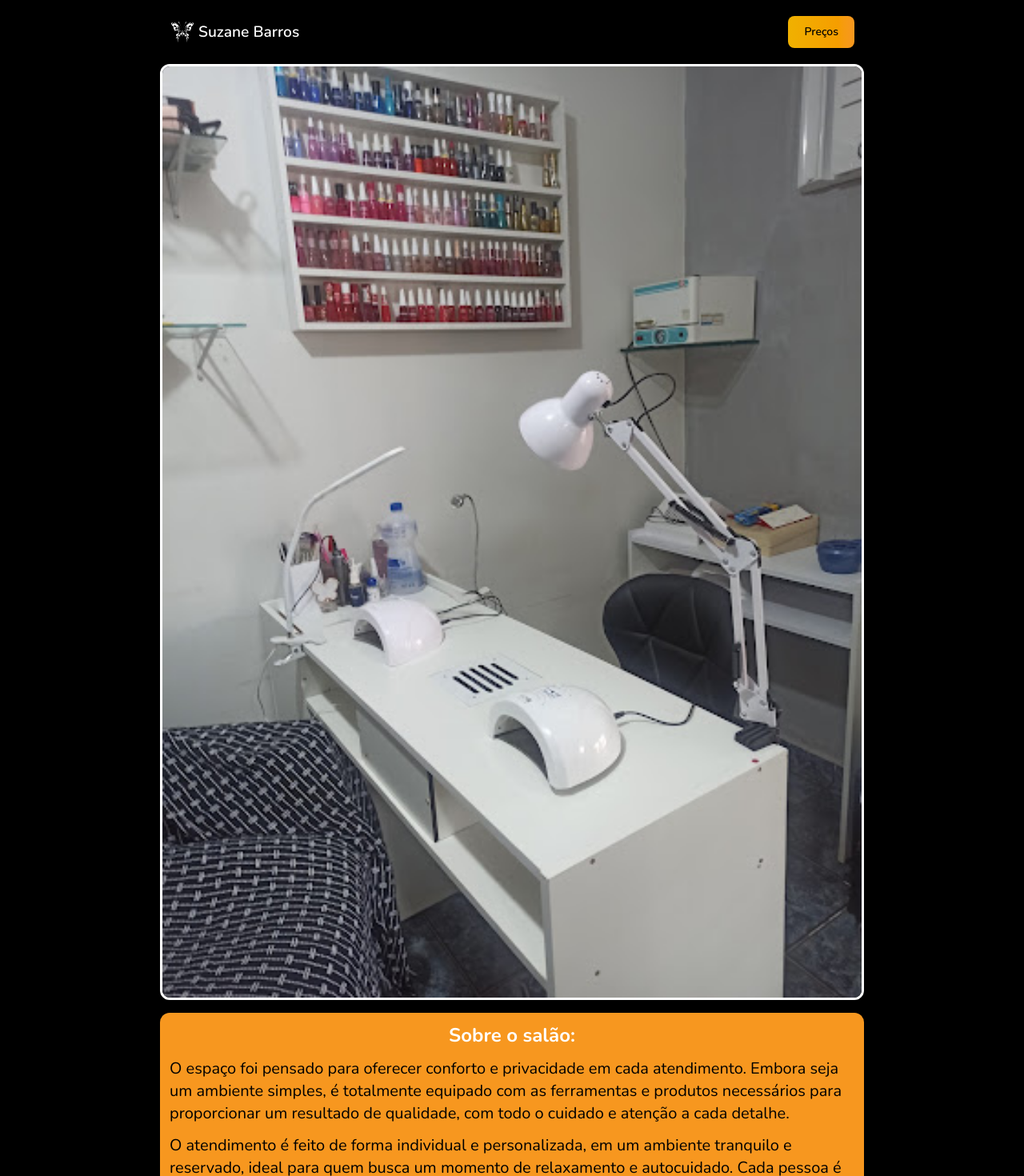
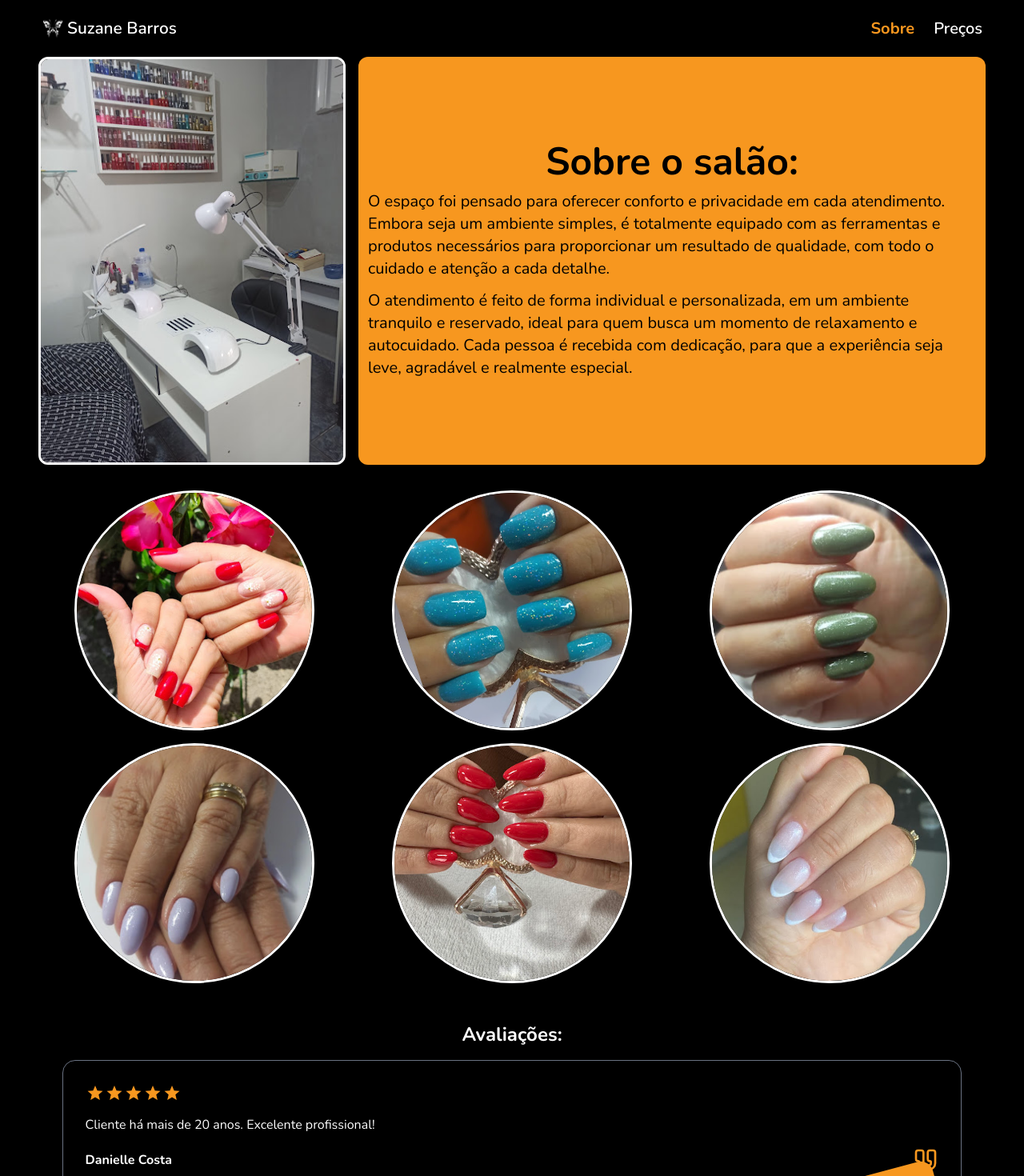
Before and after one commit to WendersonBarros/beauty-salon, a React (Vite) app in the folder frontend/: page / in a window 1280 px wide. Shown: the top 1470 px of the page at 80% size. Built offline with nearby package versions, Linux system fonts and the light colour scheme.

Commit message:
feat: improve `Header`, `Home` layout and `Home` sections; style adjustments

```diff
--- a/frontend/src/components/Header.tsx
+++ b/frontend/src/components/Header.tsx
@@ -1,22 +1,47 @@
+import { Link, useLocation, useNavigate } from "react-router-dom";
 import logo from "../assets/small-logo.jpg";
 
 function Header() {
+  const pathname = useLocation().pathname;
+  const navigate = useNavigate();
+
   return (
-    <header className="flex justify-between items-center p-5 min-h-[10%] text-white">
-      <div className="flex items-center gap-1 w-[50%] cursor-pointer">
-        <img src={logo} className="w-[2rem]" />
-        <h1 className="text-[1.2rem] font-semibold">Suzane Barros</h1>
+    <header
+      className="flex justify-between items-center py-5 z-1
+    px-3 min-h-[10%] text-white sticky top-0 bg-black"
+    >
+      <div
+        className="flex items-center gap-1 w-[50%] cursor-pointer"
+        onClick={() => navigate("/")}
+      >
+        <img src={logo} className="w-5 md:w-7" />
+        <h1
+          className="text-[1.1rem] md:text-[1.3rem] font-semibold"
+        >
+          Suzane Barros
+        </h1>
       </div>
-      <div>
-        <button
-          type="button"
-          className="text-black bg-gradient-to-r from-yellow-500
-          to-darkYellow hover:bg-gradient-to-bl focus:ring-4 focus:outline-none
-          focus:ring-white font-semibold rounded-lg text-sm px-5 py-2.5
-          text-center cursor-pointer"
+      <div
+        className="flex items-center justify-end gap-6 w-[50%]"
+      >
+        <Link
+          to="/"
+          className={`${pathname === "/"
+            ? "text-darkYellow font-bold"
+            : "text-white font-semibold"
+            }
+          hover:text-darkYellow md:text-xl
+          text-sm text-center cursor-pointer`}
+        >
+          Sobre
+        </Link>
+        <Link
+          to="/prices"
+          className="text-white hover:text-darkYellow
+          font-semibold text-sm md:text-xl text-center cursor-pointer"
         >
           Preços
-        </button>
+        </Link>
       </div>
     </header>
   );
--- a/frontend/src/index.css
+++ b/frontend/src/index.css
@@ -20,6 +20,6 @@ body {
   min-width: 320px;
   min-height: 100vh;
   background-color: #000000;
-  max-width: 56rem;
+  max-width: 75rem;
   margin: 0 auto;
 }
--- a/frontend/src/pages/Home/About.tsx
+++ b/frontend/src/pages/Home/About.tsx
@@ -1,17 +1,18 @@
 function About() {
   return (
     <section
-      className="flex flex-col items-center w-full gap-3 bg-darkYellow p-3 rounded-xl"
+      className="flex flex-col items-center justify-center w-full gap-3
+      bg-darkYellow p-3 rounded-xl [grid-area:bb]"
     >
-      <h2 className="font-bold text-2xl text-white">Sobre o salão:</h2>
+      <h2 className="font-bold text-3xl lg:text-5xl text-black">Sobre o salão:</h2>
 
-      <p className="text-xl text-black">
+      <p className="text-[1.1rem] lg:text-xl text-black">
         O espaço foi pensado para oferecer conforto e privacidade em cada atendimento.
         Embora seja um ambiente simples, é totalmente equipado com as ferramentas e produtos
         necessários para proporcionar um resultado de qualidade, com todo o cuidado e atenção a cada detalhe.
       </p>
 
-      <p className="text-xl text-black">
+      <p className="text-[1.1rem] lg:text-xl text-black">
         O atendimento é feito de forma individual e personalizada, em um ambiente tranquilo e reservado,
         ideal para quem busca um momento de relaxamento e autocuidado. Cada pessoa é recebida com dedicação,
         para que a experiência seja leve, agradável e realmente especial.
--- a/frontend/src/pages/Home/Gallery.tsx
+++ b/frontend/src/pages/Home/Gallery.tsx
@@ -10,10 +10,14 @@ function Gallery() {
   const images = [nail1, nail2, nail3, nail4, nail5, nail6];
 
   return (
-    <section className="w-full my-4">
-      <div className="flex justify-between flex-wrap gap-y-4 gap-x-2">
+    <section className="w-full my-4 [grid-area:cc]">
+      <div className="grid md:grid-cols-3 gap-y-4 gap-x-2">
         {images.map((image, idx) => {
-          return <Card key={idx} image={image} styles="w-60 h-60 mx-auto" />
+          return <Card
+            key={idx}
+            image={image}
+            styles="w-63 h-63 lg:w-75 lg:h-75 mx-auto"
+          />
         })}
       </div>
     </section>
--- a/frontend/src/pages/Home/Home.tsx
+++ b/frontend/src/pages/Home/Home.tsx
@@ -7,10 +7,17 @@ import Links from "./Links.tsx";
 function Home() {
   return (
     <main
-      className="flex flex-col  items-center bg-black min-h-[80%] w-full
+      className="grid md:grid-cols-2
+      [grid-template-areas:'aa'_'bb'_'cc'_'dd'_'ee']
+      md:[grid-template-areas:'aa_bb'_'cc_cc'_'dd_dd'_'ee_ee']
+      lg:[grid-template-areas:'aa_bb_bb'_'cc_cc_cc'_'dd_dd_dd'_'ee_ee_ee']
+      auto-cols-fr justify-items-center bg-black min-h-[80%] w-full
       text-white px-2 gap-4 overflow-x-hidden"
     >
-      <figure className="w-full flex justify-center max-w-4xl m-auto">
+      <figure
+        className="w-full flex justify-center
+        max-w-4xl m-auto [grid-area:aa]"
+      >
         <img
           src={salonPhoto}
           alt="Foto do espaço do salão de beleza"
@@ -20,7 +27,7 @@ function Home() {
       <About />
       <Gallery />
       <Reviews />
-      <Links/>
+      <Links />
     </main>
   )
 }
--- a/frontend/src/pages/Home/Links.tsx
+++ b/frontend/src/pages/Home/Links.tsx
@@ -3,7 +3,7 @@ import { SiGooglemaps, SiInstagram } from "react-icons/si";
 function Links() {
   return (
     <section
-      className="w-full mb-8"
+      className="w-full mb-8 [grid-area:ee]"
     >
       <h2 className="font-bold text-2xl text-white text-center my-4">
         Links:
--- a/frontend/src/pages/Home/Reviews.tsx
+++ b/frontend/src/pages/Home/Reviews.tsx
@@ -33,16 +33,16 @@ function Reviews() {
 
   return (
     <section
-      className="flex flex-col items-center w-[95%]"
+      className="flex flex-col items-center w-[95%] [grid-area:dd]"
     >
-      <h2 className="font-bold text-2xl text-white my-4">Reviews:</h2>
+      <h2 className="font-bold text-2xl text-white my-4">Avaliações:</h2>
 
       {reviews.map((review, idx) => {
         const isEven = idx % 2 == 0;
         return <div
           key={idx}
           className={`flex flex-col w-full p-7
-          ${(reviews.length - 1) == idx ? "" : "mb-[5vw]"}
+          ${(reviews.length - 1) == idx ? "" : "mb-[7vw] lg:mb-24"}
           rounded-2xl gap-4 ${isEven
               ? "border-1 border-gray-500"
               : "bg-darkYellow text-black rotate-345"}
```
